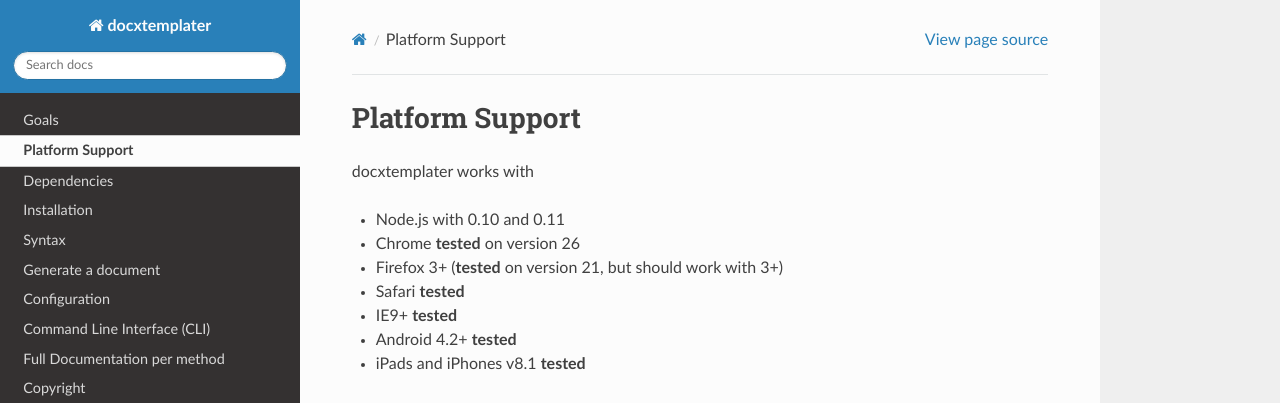
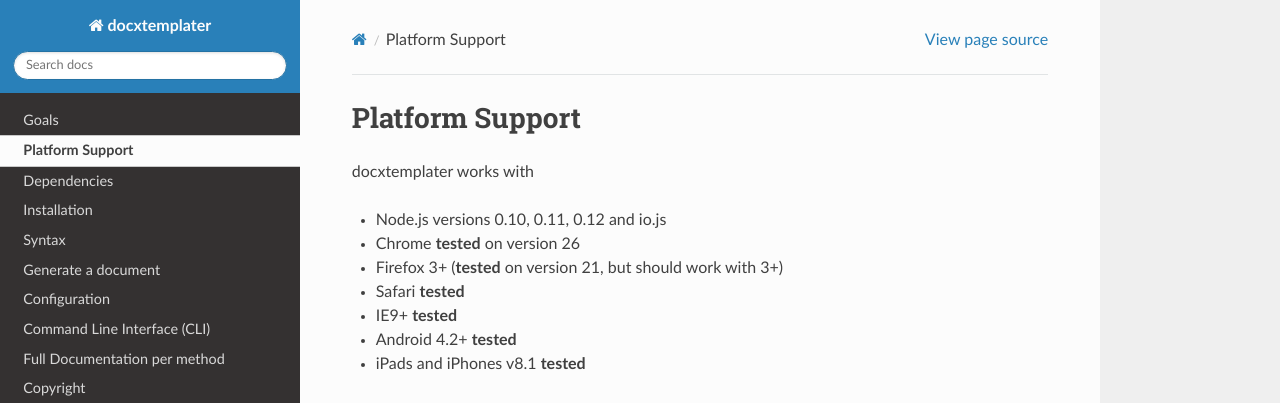
Before and after one commit to open-xml-templating/docxtemplater, a Sphinx documentation site: the page built from docs/source/platform_support.rst, in a window 1280 px wide. Shown: the top 403 px of the page. Built offline with Sphinx 7.4.7 and the Read the Docs theme 2.0.0, drawn with Linux system fonts in a browser that asks for light colours.

Commit message:
Update nodejs versions supported in docs

```diff
--- a/docs/source/platform_support.rst
+++ b/docs/source/platform_support.rst
@@ -8,7 +8,7 @@ Platform Support
 
 docxtemplater works with
 
-- Node.js with 0.10 and 0.11
+- Node.js versions 0.10, 0.11, 0.12 and io.js
 - Chrome **tested** on version 26
 - Firefox 3+ (**tested** on version 21, but should work with 3+)
 - Safari **tested**
```
